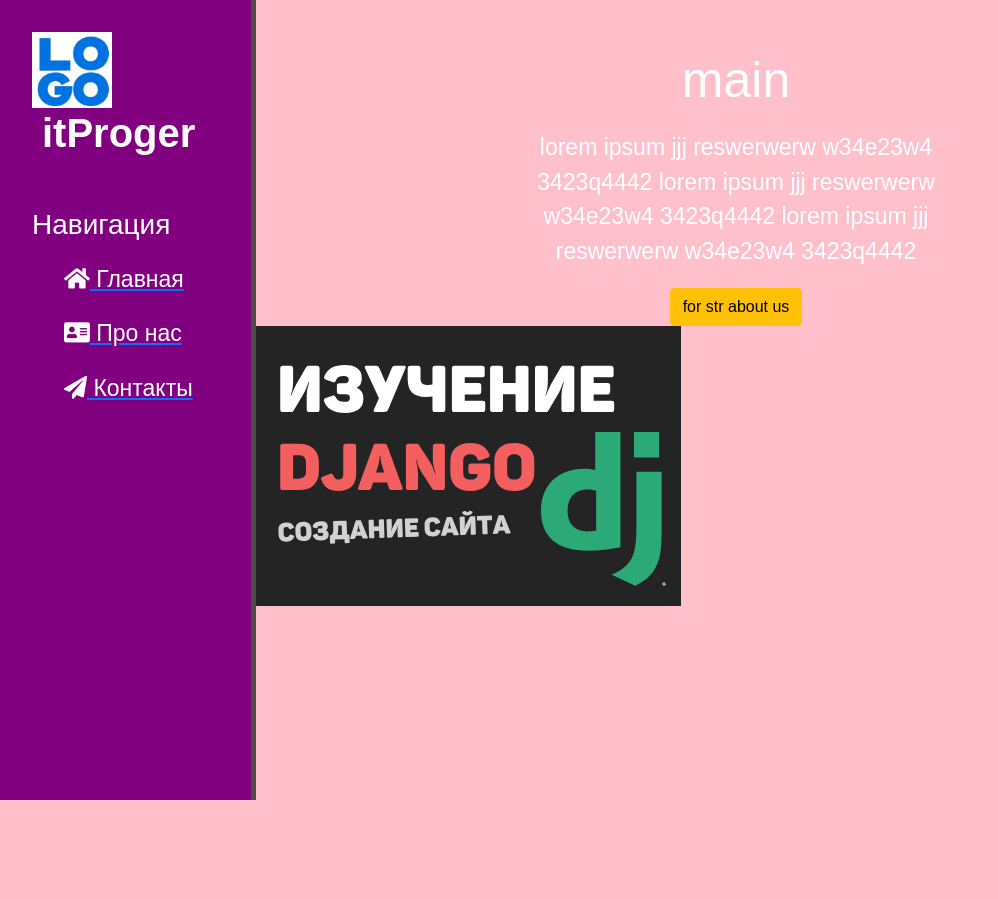
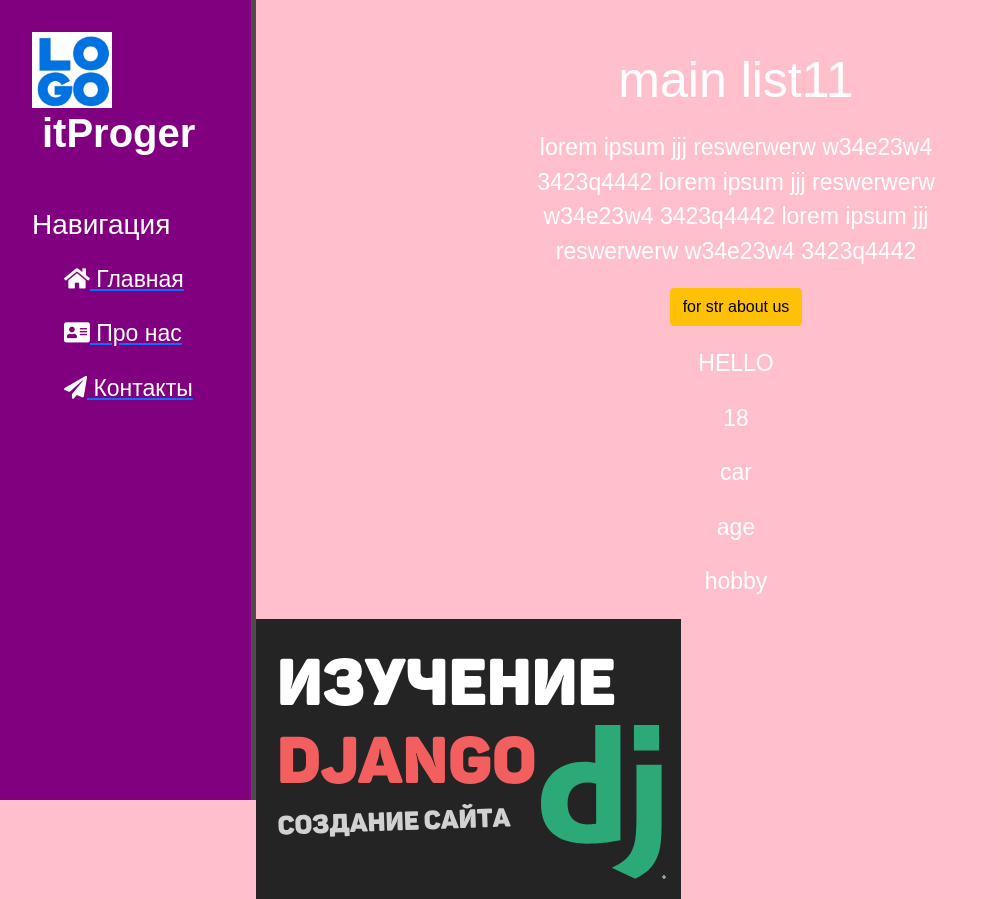
Before and after one commit to AlexGol005/web_app3, a Django app: page / in a window 1280 px wide. Shown: the whole page, without its empty margins (0-998 px from the left). Before the commit the page ends 800 px from the top, so only its background shows below. Run offline with Django 4.2, Linux system fonts and the light colour scheme; some libraries are stand-ins or nearby versions.

Commit message:
23.02 home

```diff
--- a/itproger/main/templates/main/about.html
+++ b/itproger/main/templates/main/about.html
@@ -7,6 +7,7 @@
     <h1>about</h1>
     <p>lorem ipsum jjj   reswerwerw   w34e23w4   3423q4442  lorem ipsum jjj   reswerwerw   w34e23w4   3423q4442 lorem ipsum jjj   reswerwerw   w34e23w4   3423q4442</p>
         <button class='btn btn-danger'> press it </button>
+
 </div>
 
 {% endblock %}
--- a/itproger/main/templates/main/index.html
+++ b/itproger/main/templates/main/index.html
@@ -1,12 +1,23 @@
 {% extends 'main/layout.html' %}
 {% load static %}
-{% block title %}main{% endblock %}
+{% block title %}{{ title }}{% endblock %}
 
 {% block content %}
 <div class='features'>
-    <h1>main</h1>
+    <h1>{{ title }}</h1>
     <p>lorem ipsum jjj   reswerwerw   w34e23w4   3423q4442  lorem ipsum jjj   reswerwerw   w34e23w4   3423q4442 lorem ipsum jjj   reswerwerw   w34e23w4   3423q4442</p>
-        <button class='btn btn-warning'> for str about us </button>
+    <button class='btn btn-warning'> for str about us </button>
+    {% for el in values %}
+        {% if el == 'hello' %}
+            {% filter upper %}
+            <p>{{ el }}</p>
+            {% endfilter %}
+        {% endif %}
+    {% endfor %}
+    {{ obj.age }}
+    {% for el in obj %}
+        <p>{{ el }}</p>
+    {% endfor %}
 </div>
 
 
--- /dev/null
+++ b/itproger/main/templates/main/test.html
@@ -0,0 +1 @@
+<a href="/" class="btn btn-warning btn-lg">На главную</a>
--- a/itproger/main/views.py
+++ b/itproger/main/views.py
@@ -1,7 +1,16 @@
 from django.shortcuts import render
 
 def index(request):
-    return render(request, 'main/index.html')
+    data = {
+        'title': 'main list11',
+        'values': ['some', 'hello', 'hahaha'],
+        'obj': {
+            'car': 'bmw',
+            'age': 18,
+            'hobby': 'biser'
+        }
+    }
+    return render(request, 'main/index.html', data)
 
 def about(request):
     return render(request, 'main/about.html')
```
